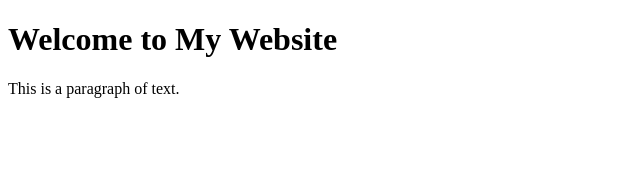
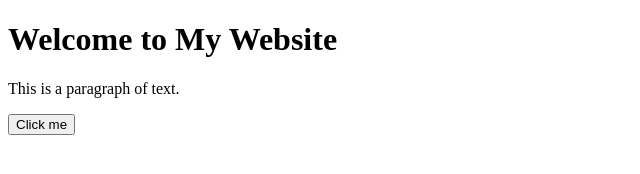
Before and after one commit to Actionjackjack60/something, a plain HTML site: page index.html in a window 1280 px wide. Shown: the whole page, without its empty margins (0-640 px from the left). Drawn offline with Linux system fonts and the light colour scheme.

Commit message:
Update index.html

```diff
--- a/index.html
+++ b/index.html
@@ -4,5 +4,6 @@
     <!-- Visible content goes here -->
     <h1>Welcome to My Website</h1>
     <p>This is a paragraph of text.</p>
+    <button onclick="changeText()">Click me</button>
 </body>
 </html>
```
